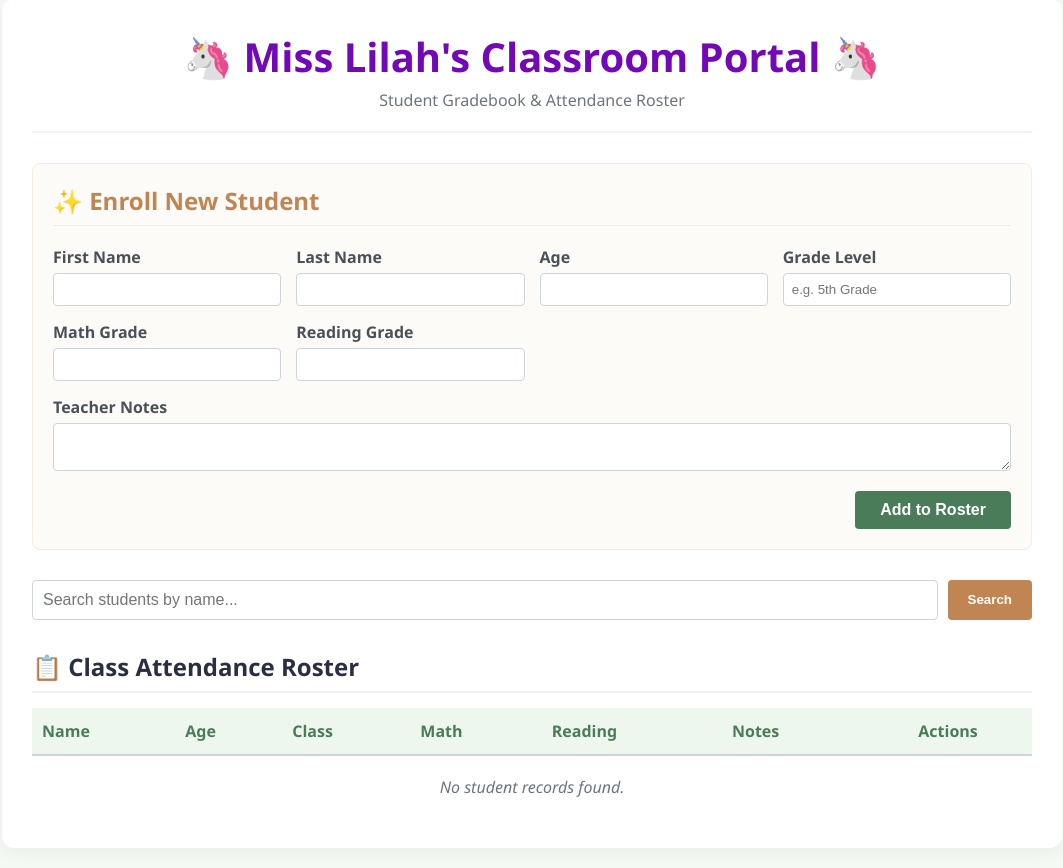
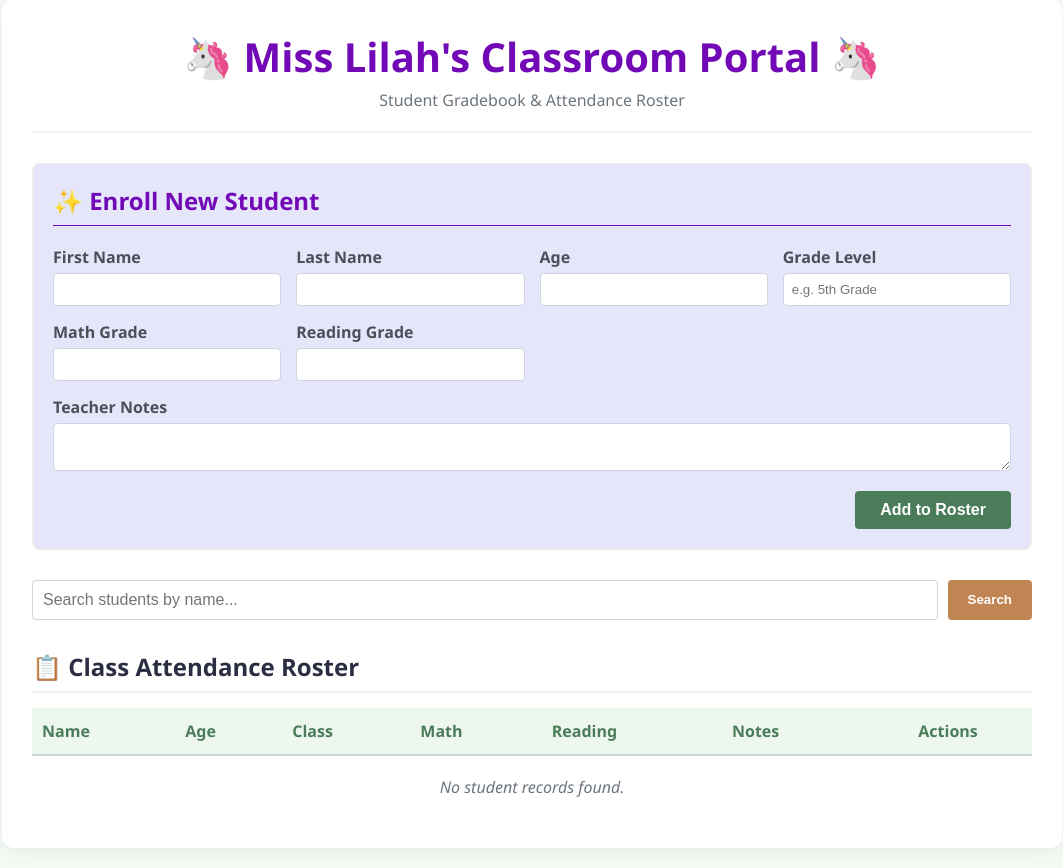
Before and after one commit to jlaurel1993/school-website-portal, a Flask app: page /search in a window 1280 px wide. Shown: the part 21-889 px from the top of the page, without its empty margins (108-1171 px from the left). Run offline with Flask 3, Linux system fonts and the light colour scheme; data that the repository does not hold is empty.

```diff
--- a/templates/index.html
+++ b/templates/index.html
@@ -16,8 +16,8 @@
         </header>
 
         <!-- ADD STUDENT FORM -->
-        <section style="background: #fdfbf7; border: 1px solid #f5ebe0; padding: 20px; border-radius: 8px; margin-bottom: 30px;">
-            <h2 style="color: #c08552; margin-top: 0; border-bottom: 1px solid #f5ebe0; padding-bottom: 8px;">✨ Enroll New Student</h2>
+        <section style="background: #e6e6fa; border: 1px solid #f5ebe0; padding: 20px; border-radius: 8px; margin-bottom: 30px;">
+            <h2 style="color: #7209b7; margin-top: 0; border-bottom: 1px solid #7209b7; padding-bottom: 8px;">✨ Enroll New Student</h2>
             <form action="/add_student" method="POST" style="display: grid; grid-template-columns: repeat(auto-fit, minmax(200px, 1fr)); gap: 15px;">
                 <div>
                     <label style="display: block; margin-bottom: 5px; font-weight: 600; color: #495057;">First Name</label>
```
